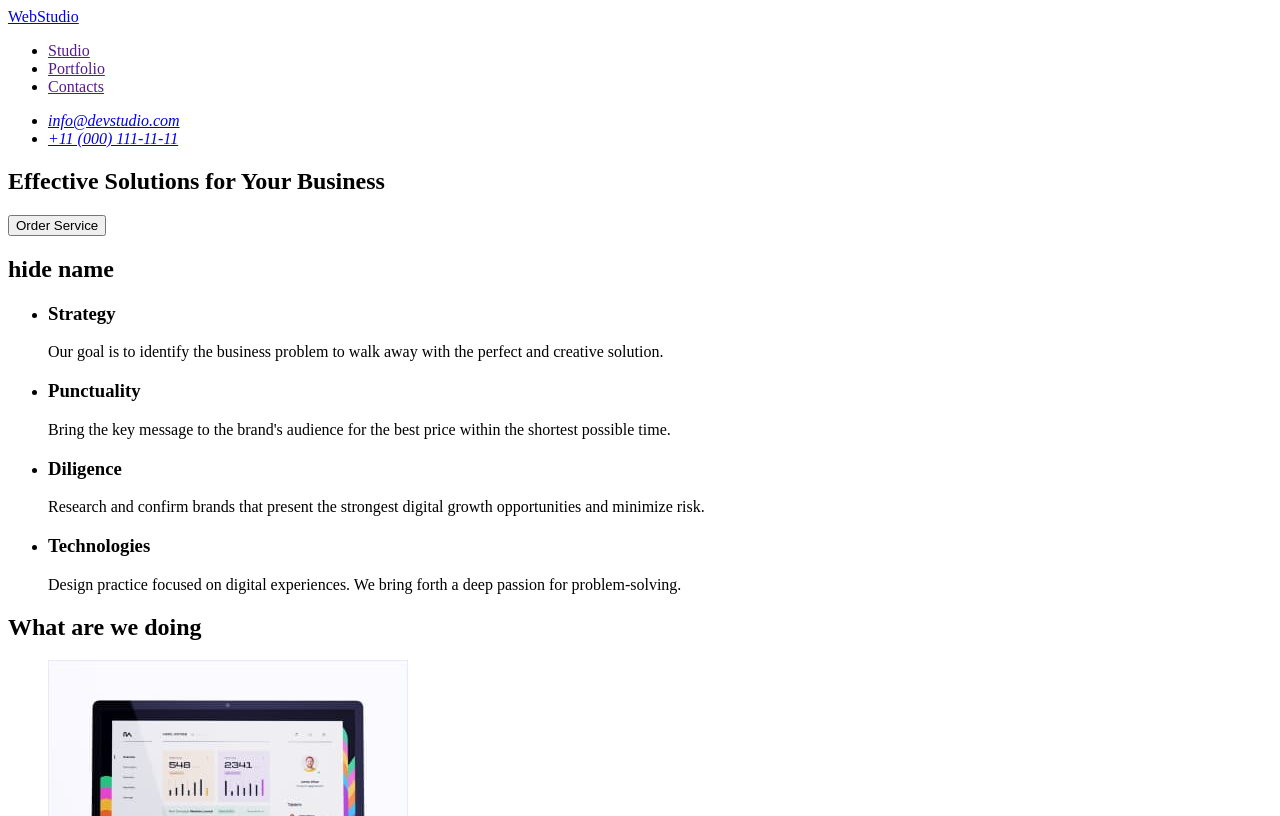
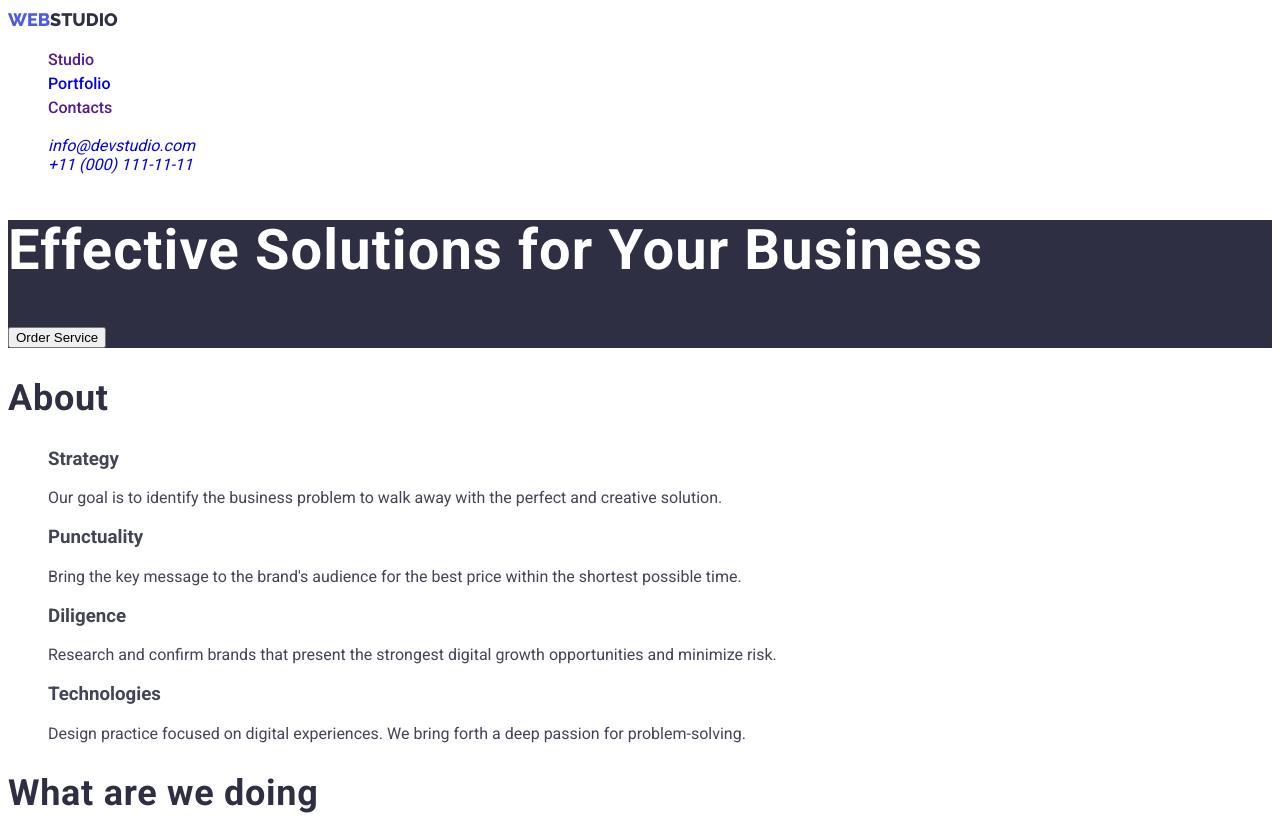
Before and after one commit to WaldemarYW/goit-markup-hw-02, a plain HTML site: page index.html in a window 1280 px wide. Shown: the top 816 px of the page. Drawn offline with Linux system fonts and the light colour scheme.

Commit message:
portfolio css

```diff
--- a/css/styles.css
+++ b/css/styles.css
@@ -0,0 +1,108 @@
+:root {
+  /* IRIS */
+  --primary-brand-color: #4d5ae5;
+
+  /* OCEAN */
+  --preset-state-color: #404bbf;
+
+  /* navy blue */
+  --dark-color: #2e2f42;
+
+  /* green */
+  --success-color: #31d0aa;
+
+  /* slate */
+  --text-color: #434455;
+
+  /* light slate */
+  --subtle-text-color: #8e8f99;
+
+  /* cornflower */
+  --accent-color: #e7e9fc;
+
+  /* cloud */
+  --light-color: #f4f4fd;
+
+  /* navy blue madal */
+  --modal-overlay: #2e2f42;
+
+  /* background  */
+  --hero-background-color: #ffffff;
+}
+
+body {
+  background-color: var(--hero-background-color);
+  font-family: "Roboto";
+  color: var(--text-color);
+}
+ul {
+  list-style: none;
+}
+a {
+  text-decoration: none;
+}
+.logo {
+  font-family: "Raleway";
+  font-style: normal;
+  font-weight: 800;
+  font-size: 18px;
+  line-height: 24px;
+  color: var(--dark-color);
+  text-decoration: none;
+}
+.logo-web {
+  color: var(--primary-brand-color);
+}
+.site-nav .link {
+  font-family: "Roboto";
+  font-style: normal;
+  font-weight: 500;
+  font-size: 16px;
+  line-height: 24px;
+}
+.link:hover,
+.link:focus {
+  color: var(--preset-state-color);
+}
+
+/* h1-h3, p setting */
+
+.h1-title {
+  font-family: "Roboto";
+  font-style: normal;
+  font-weight: 700;
+  font-size: 56px;
+  line-height: 60px;
+  letter-spacing: 0.02em;
+  color: #ffffff;
+}
+.h2-title {
+  font-family: "Roboto";
+  font-style: normal;
+  font-weight: 700;
+  font-size: 36px;
+  line-height: 40px;
+  letter-spacing: 0.02em;
+  color: var(--dark-color);
+}
+.h3-title {
+  font-family: "Roboto";
+  font-style: normal;
+  font-weight: 500;
+  font-size: 20px;
+  line-height: 24px;
+  letter-spacing: 0.02em;
+  color: var(--dark-color);
+}
+.p-title {
+  font-family: "Roboto";
+  font-style: normal;
+  font-weight: 400;
+  font-size: 16px;
+  line-height: 24px;
+  letter-spacing: 0.02em;
+  color: var(--text-color);
+}
+.hero-section {
+  background: var(--dark-color);
+}
--- a/index.html
+++ b/index.html
@@ -4,17 +4,25 @@
     <meta charset="UTF-8" />
     <meta http-equiv="X-UA-Compatible" content="IE=edge" />
     <meta name="viewport" content="width=device-width, initial-scale=1.0" />
-    <title>webstudio</title>
+    <title>WebStudio</title>
+    <link rel="preconnect" href="https://fonts.googleapis.com" />
+    <link rel="preconnect" href="https://fonts.gstatic.com" crossorigin />
+    <link
+      href="https://fonts.googleapis.com/css2?family=Raleway:wght@800&family=Roboto:wght@400;500;700;900&display=swap"
+      rel="stylesheet"
+    />
     <link rel="stylesheet" href="./css/styles.css" />
   </head>
   <body>
     <header>
       <nav>
-        <a href="./index.html">WebStudio</a>
-        <ul>
-          <li><a href="">Studio</a></li>
-          <li><a href="">Portfolio</a></li>
-          <li><a href="">Contacts</a></li>
+        <a class="logo" href="./index.html">
+          <span class="logo-web">WEB</span>STUDIO</a
+        >
+        <ul class="site-nav">
+          <li><a href="" class="link">Studio</a></li>
+          <li><a href="./portfolio.html" class="link">Portfolio</a></li>
+          <li><a href="" class="link">Contacts</a></li>
         </ul>
       </nav>
       <address>
@@ -25,12 +33,12 @@
       </address>
     </header>
     <main>
-      <section>
-        <h1>Effective Solutions for Your Business</h1>
+      <section class="hero-section">
+        <h1 class="h1-title">Effective Solutions for Your Business</h1>
         <button type="button">Order Service</button>
       </section>
       <section>
-        <h2>hide name</h2>
+        <h2 class="h2-title">About</h2>
         <ul>
           <li>
             <h3>Strategy</h3>
@@ -63,7 +71,7 @@
         </ul>
       </section>
       <section>
-        <h2>What are we doing</h2>
+        <h2 class="h2-title">What are we doing</h2>
         <ul>
           <li><img src="./images/img01.jpg" alt="pc" width="360" /></li>
           <li><img src="./images/img02.jpg" alt="mobile" width="360" /></li>
@@ -71,7 +79,7 @@
         </ul>
       </section>
       <section>
-        <h2>Our Team</h2>
+        <h2 class="h2-title">Our Team</h2>
         <ul>
           <li>
             <img src="./images/img1.jpg" alt="Mark Guerrero" width="264" />
@@ -97,7 +105,9 @@
       </section>
     </main>
     <footer>
-      <a href="./index.html">WebStudio</a>
+      <a class="logo" href="./index.html">
+        <span class="logo-web">WEB</span>STUDIO</a
+      >
       <p>
         Increase the flow of customers and sales for your business with digital
         marketing & growth solutions.
```
Also changed, not shown: portfolio.html (+33 -24 lines).
